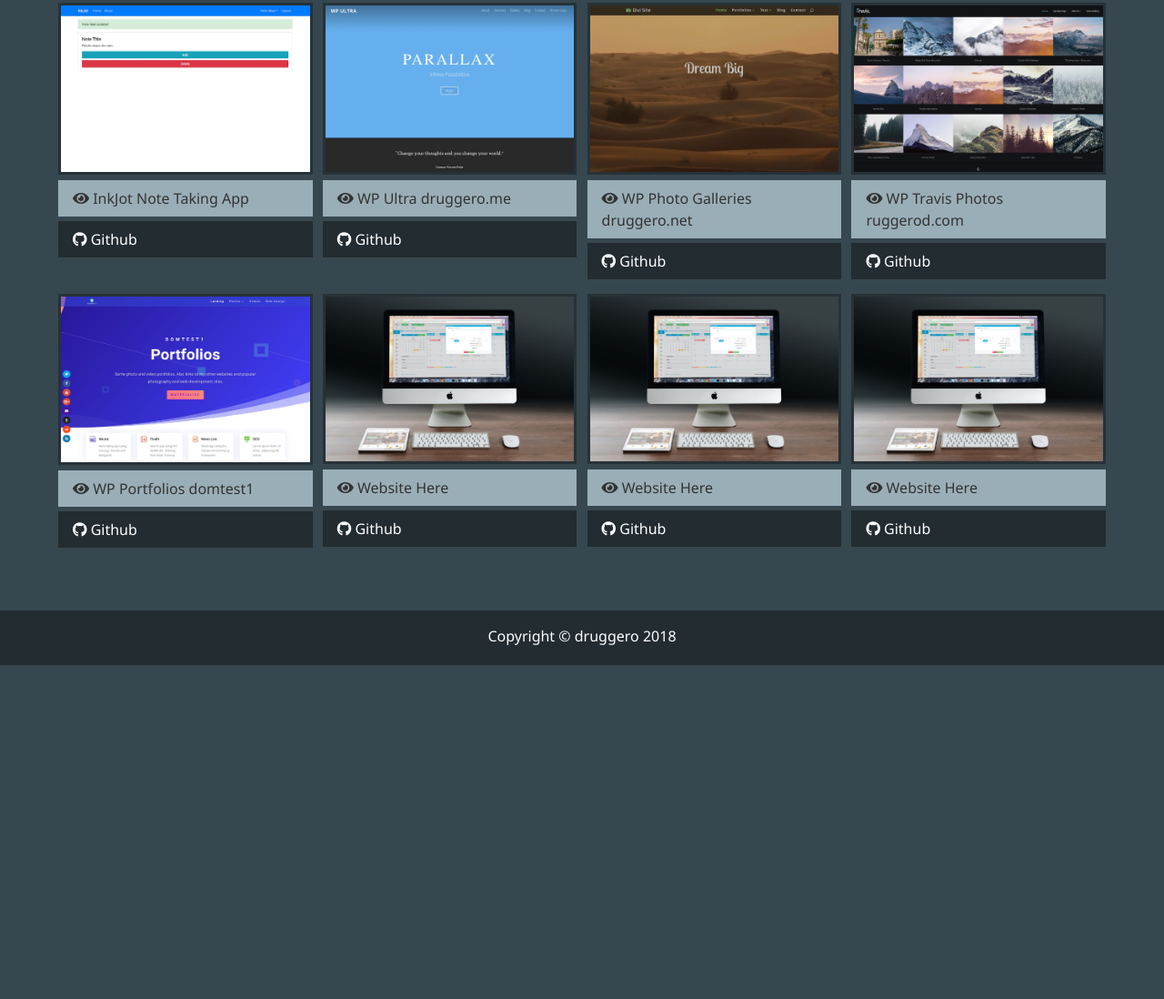
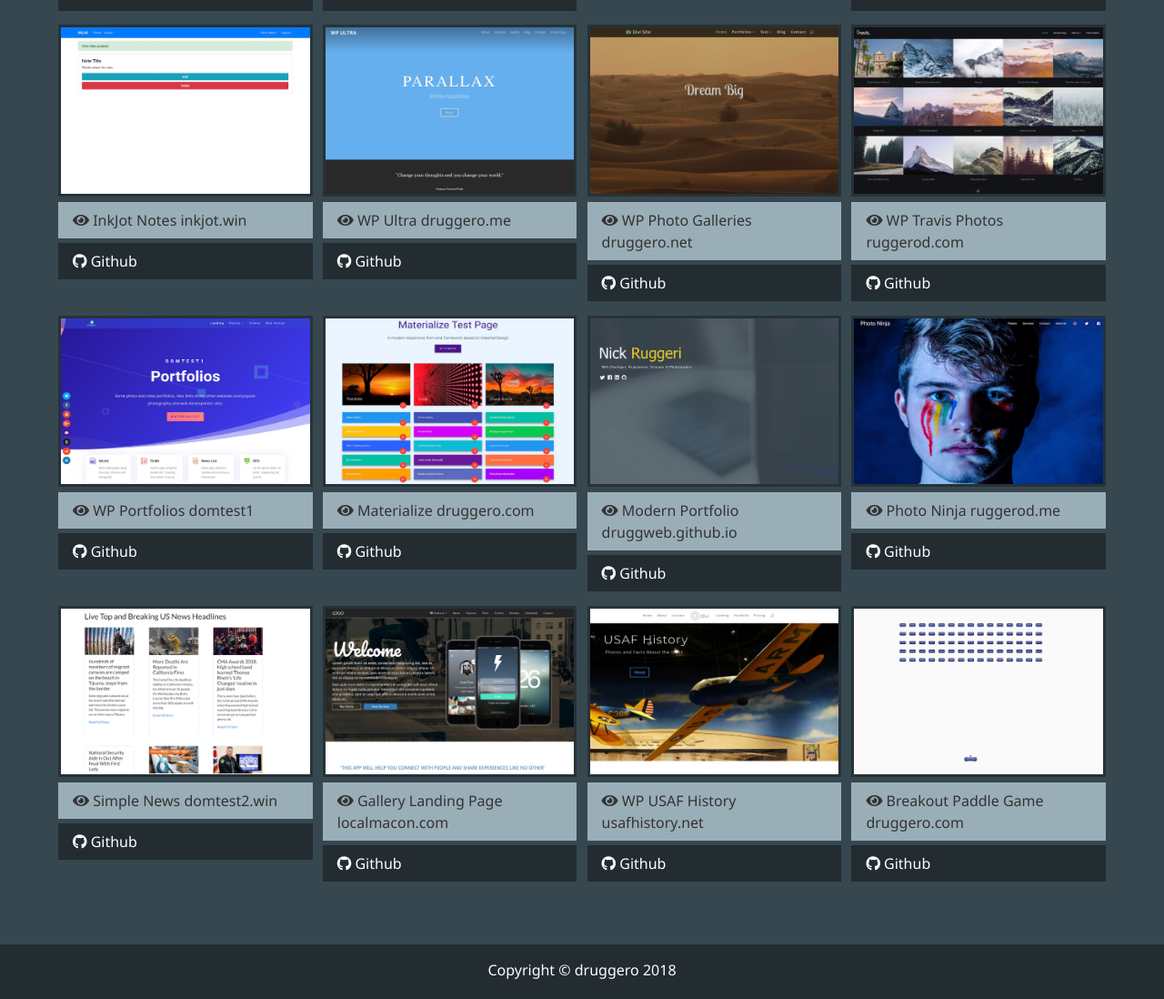
Before and after one commit to druggweb/modern_portfolio, a plain HTML site: page work.html in a window 1280 px wide. Shown: the part 574-1672 px from the top of the page at 91% size. Before the commit the page ends 1305 px from the top, so only its background shows below. Drawn offline with Linux system fonts and the light colour scheme.

Commit message:
Added more screenshots and websites to my work

```diff
--- a/work.html
+++ b/work.html
@@ -52,8 +52,8 @@
         <a href="#!">
           <img src="img/projects/findit_project1.jpg" alt="Project">
         </a>
-        <a href="http://druggero.com/findit_pro/dist/index.html" class="btn-light">
-          <i class="fas fa-eye"></i> Findit Reddit App
+        <a href="http://www.grusumnugly.com/" class="btn-light">
+          <i class="fas fa-eye"></i> Findit Reddit grusumnugly.com
         </a>
         <a href="https://github.com/druggweb/finddit" class="btn-dark">
           <i class="fab fa-github"></i> Github
@@ -65,7 +65,7 @@
           <img src="img/projects/pixabay_project2.jpg" alt="Project">
         </a>
         <a href="http://druggero.com/pixabay_images/build/index.html" class="btn-light">
-          <i class="fas fa-eye"></i> PixaBay Image Finder
+          <i class="fas fa-eye"></i> PixaBay Image Finder druggero.com
         </a>
         <a href="https://github.com/druggweb" class="btn-dark">
           <i class="fab fa-github"></i> Github
@@ -77,7 +77,7 @@
           <img src="img/projects/newslist_project3.jpg" alt="Project">
         </a>
         <a href="http://druggero.com/vuenews/index.html" class="btn-light">
-          <i class="fas fa-eye"></i> Vue News List App
+          <i class="fas fa-eye"></i> Vue News List druggero.com
         </a>
         <a href="https://github.com/druggweb" class="btn-dark">
           <i class="fab fa-github"></i> Github
@@ -89,7 +89,7 @@
           <img src="img/projects/translate_project4.jpg" alt="Project">
         </a>
         <a href="http://druggero.com/word_translator/index.html#/" class="btn-light">
-          <i class="fas fa-eye"></i> Translate Language App
+          <i class="fas fa-eye"></i> Word Translator druggero.com
         </a>
         <a href="https://github.com/druggweb" class="btn-dark">
           <i class="fab fa-github"></i> Github
@@ -100,8 +100,8 @@
         <a href="#!">
           <img src="img/projects/inkjot_project5.jpg" alt="Project">
         </a>
-        <a href="http://www.inkjot.win/ideas" class="btn-light">
-          <i class="fas fa-eye"></i> InkJot Note Taking App
+        <a href="http://www.inkjot.win/" class="btn-light">
+          <i class="fas fa-eye"></i> InkJot Notes inkjot.win
         </a>
         <a href="https://github.com/druggweb/inkjot" class="btn-dark">
           <i class="fab fa-github"></i> Github
@@ -158,10 +158,10 @@
 
       <div class="item"> <!-- Project 10 -->
         <a href="#!">
-          <img src="img/projects/project4.jpg" alt="Project">
+          <img src="img/projects/druggero_com.jpg" alt="Project">
         </a>
-        <a href="https://ruggerod.com/" class="btn-light">
-          <i class="fas fa-eye"></i> Website Here
+        <a href="http://druggero.com/" class="btn-light">
+          <i class="fas fa-eye"></i> Materialize druggero.com
         </a>
         <a href="#" class="btn-dark">
           <i class="fab fa-github"></i> Github
@@ -170,10 +170,10 @@
 
       <div class="item"> <!-- Project 11 -->
         <a href="#!">
-          <img src="img/projects/project4.jpg" alt="Project">
+          <img src="img/projects/modern_portfolio.jpg" alt="Project">
         </a>
-        <a href="https://ruggerod.com/" class="btn-light">
-          <i class="fas fa-eye"></i> Website Here
+        <a href="https://druggweb.github.io/modern_portfolio/index.html" class="btn-light">
+          <i class="fas fa-eye"></i> Modern Portfolio druggweb.github.io
         </a>
         <a href="#" class="btn-dark">
           <i class="fab fa-github"></i> Github
@@ -182,10 +182,58 @@
 
       <div class="item"> <!-- Project 12 -->
         <a href="#!">
-          <img src="img/projects/project4.jpg" alt="Project">
+          <img src="img/projects/photo_ninja.jpg" alt="Project">
         </a>
-        <a href="https://ruggerod.com/" class="btn-light">
-          <i class="fas fa-eye"></i> Website Here
+        <a href="http://www.ruggerod.me/" class="btn-light">
+          <i class="fas fa-eye"></i> Photo Ninja ruggerod.me
+        </a>
+        <a href="#" class="btn-dark">
+          <i class="fab fa-github"></i> Github
+        </a>
+      </div>
+
+      <div class="item"> <!-- Project 13 -->
+        <a href="#!">
+          <img src="img/projects/simple_news.jpg" alt="Project">
+        </a>
+        <a href="http://www.ruggerod.me/" class="btn-light">
+          <i class="fas fa-eye"></i> Simple News domtest2.win
+        </a>
+        <a href="#" class="btn-dark">
+          <i class="fab fa-github"></i> Github
+        </a>
+      </div>
+
+      <div class="item"> <!-- Project 14 -->
+        <a href="#!">
+          <img src="img/projects/localmacon_com.jpg" alt="Project">
+        </a>
+        <a href="http://www.localmacon.com/" class="btn-light">
+          <i class="fas fa-eye"></i> Gallery Landing Page localmacon.com
+        </a>
+        <a href="#" class="btn-dark">
+          <i class="fab fa-github"></i> Github
+        </a>
+      </div>
+
+      <div class="item"> <!-- Project 15 -->
+        <a href="#!">
+          <img src="img/projects/usaf_history.jpg" alt="Project">
+        </a>
+        <a href="http://www.usafhistory.net/" class="btn-light">
+          <i class="fas fa-eye"></i> WP USAF History usafhistory.net
+        </a>
+        <a href="#" class="btn-dark">
+          <i class="fab fa-github"></i> Github
+        </a>
+      </div>
+
+      <div class="item"> <!-- Project 16 -->
+        <a href="#!">
+          <img src="img/projects/paddle_game.jpg" alt="Project">
+        </a>
+        <a href="http://druggero.com/breakout_prod/index.html" class="btn-light">
+          <i class="fas fa-eye"></i> Breakout Paddle Game druggero.com
         </a>
         <a href="#" class="btn-dark">
           <i class="fab fa-github"></i> Github
```
Also changed, not shown: img/projects/druggero_com.jpg (added), img/projects/localmacon_com.jpg (added), img/projects/modern_portfolio.jpg (added), img/projects/paddle_game.jpg (added), img/projects/photo_ninja.jpg (added), img/projects/simple_news.jpg (added), img/projects/usaf_history.jpg (added).
